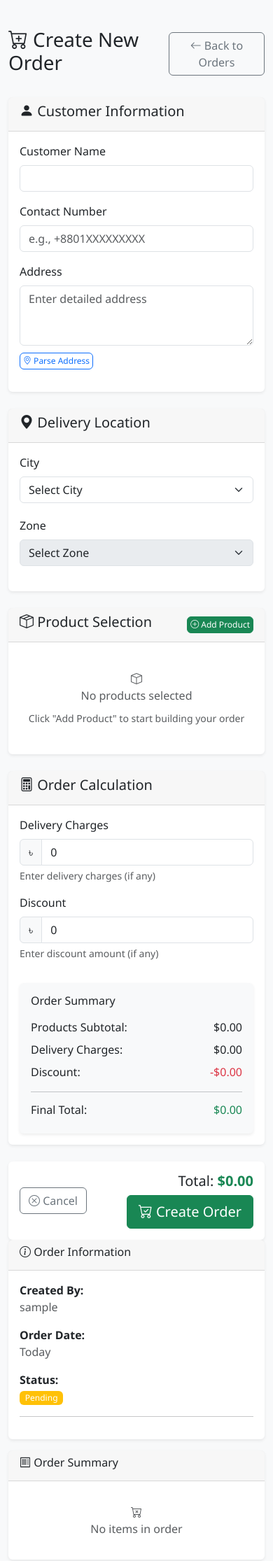
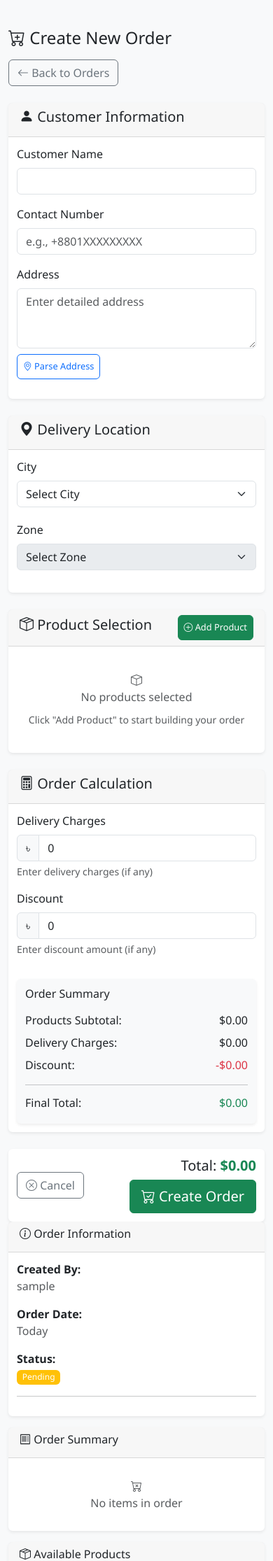
Before and after one commit to sameeul/mcrm, a Flask app: page /create_order in a window 390 px wide. Shown: the part 56-2287 px from the top of the page at 70% size. Run offline with Flask 3, Linux system fonts and the light colour scheme; the visitor is signed in with stand-in values (Sample User, id 1); data that the repository does not hold is empty; some libraries are stand-ins or nearby versions.

Commit message:
Improve Bootstrap responsive design across all pages
Add multi-tier breakpoints (col-6, col-sm-*, col-lg-*) to grids that
only used col-md-*, hide non-essential table columns on small screens,
and add a .page-header helper for graceful title+button wrapping on
mobile viewports.

Co-Authored-By: Claude Opus 4.6 <noreply@anthropic.com>

```diff
--- a/static/css/style.css
+++ b/static/css/style.css
@@ -192,19 +192,32 @@ footer {
     box-shadow: 0 0.5rem 1rem rgba(0, 0, 0, 0.15) !important;
 }
 
+/* Page header helper */
+.page-header {
+    flex-wrap: wrap;
+    gap: 0.5rem;
+}
+
 /* Responsive adjustments */
-@media (max-width: 768px) {
-    .table-responsive {
-        font-size: 0.875rem;
+@media (max-width: 575.98px) {
+    h1 {
+        font-size: 1.5rem;
     }
 
-    .btn-group-sm > .btn, .btn-sm {
-        padding: 0.125rem 0.25rem;
-        font-size: 0.75rem;
+    .btn-sm, .btn-group-sm > .btn {
+        min-height: 36px;
+        padding: 0.25rem 0.5rem;
+        font-size: 0.8rem;
     }
 
     .card-body {
-        padding: 1rem;
+        padding: 0.75rem;
+    }
+}
+
+@media (max-width: 767.98px) {
+    .table-responsive {
+        font-size: 0.875rem;
     }
 
     .navbar-nav .nav-link {
--- a/templates/create_order.html
+++ b/templates/create_order.html
@@ -3,7 +3,7 @@
 {% block title %}Create Order - Secure Order Management{% endblock %}
 
 {% block content %}
-<div class="d-flex justify-content-between align-items-center mb-4">
+<div class="d-flex justify-content-between align-items-center mb-4 page-header">
     <h1><i class="bi bi-cart-plus"></i> Create New Order</h1>
     <a href="{{ url_for('main.orders') }}" class="btn btn-outline-secondary">
         <i class="bi bi-arrow-left"></i> Back to Orders
@@ -11,7 +11,7 @@
 </div>
 
 <div class="row">
-    <div class="col-md-8">
+    <div class="col-lg-8">
         <form method="POST" class="needs-validation" novalidate id="orderForm">
             {{ form.hidden_tag() }}
             {{ form.products_data() }}
@@ -23,7 +23,7 @@
                 </div>
                 <div class="card-body">
                     <div class="row">
-                        <div class="col-md-6 mb-3">
+                        <div class="col-sm-6 mb-3">
                             {{ form.customer_name.label(class="form-label") }}
                             {{ form.customer_name(class="form-control" + (" is-invalid" if form.customer_name.errors else "")) }}
                             {% if form.customer_name.errors %}
@@ -35,7 +35,7 @@
                             {% endif %}
                         </div>
 
-                        <div class="col-md-6 mb-3">
+                        <div class="col-sm-6 mb-3">
                             {{ form.customer_phone.label(class="form-label") }}
                             {{ form.customer_phone(class="form-control" + (" is-invalid" if form.customer_phone.errors else ""), placeholder="e.g., +8801XXXXXXXXX") }}
                             {% if form.customer_phone.errors %}
@@ -78,7 +78,7 @@
                 </div>
                 <div class="card-body">
                     <div class="row">
-                        <div class="col-md-4 mb-3">
+                        <div class="col-sm-6 col-md-4 mb-3">
                             {{ form.city_id.label(class="form-label") }}
                             {{ form.city_id(class="form-select" + (" is-invalid" if form.city_id.errors else ""), id="city_id") }}
                             {% if form.city_id.errors %}
@@ -95,7 +95,7 @@
                             </div>
                         </div>
 
-                        <div class="col-md-4 mb-3">
+                        <div class="col-sm-6 col-md-4 mb-3">
                             {{ form.zone_id.label(class="form-label") }}
                             {{ form.zone_id(class="form-select" + (" is-invalid" if form.zone_id.errors else ""), id="zone_id", disabled=true) }}
                             {% if form.zone_id.errors %}
@@ -152,24 +152,24 @@
                     <div id="productRowTemplate" class="d-none">
                         <div class="product-row border rounded p-3 mb-3">
                             <div class="row align-items-center">
-                                <div class="col-md-6">
+                                <div class="col-12 col-sm-6">
                                     <label class="form-label">Product</label>
                                     <select class="form-select product-select" required>
                                         <option value="">Select a product...</option>
                                     </select>
                                     <div class="invalid-feedback">Please select a product</div>
                                 </div>
-                                <div class="col-md-3">
+                                <div class="col-6 col-sm-3">
                                     <label class="form-label">Quantity</label>
                                     <input type="number" class="form-control quantity-input" min="1" value="1" required>
                                     <div class="invalid-feedback">Please enter a valid quantity</div>
                                     <small class="form-text text-muted stock-info"></small>
                                 </div>
-                                <div class="col-md-2">
+                                <div class="col-4 col-sm-2">
                                     <label class="form-label">Subtotal</label>
                                     <div class="form-control-plaintext fw-bold subtotal">$0.00</div>
                                 </div>
-                                <div class="col-md-1">
+                                <div class="col-2 col-sm-1">
                                     <label class="form-label">&nbsp;</label>
                                     <button type="button" class="btn btn-outline-danger btn-sm d-block remove-product-btn">
                                         <i class="bi bi-trash"></i>
@@ -188,7 +188,7 @@
                 </div>
                 <div class="card-body">
                     <div class="row">
-                        <div class="col-md-6 mb-3">
+                        <div class="col-sm-6 mb-3">
                             {{ form.delivery_charge.label(class="form-label") }}
                             <div class="input-group">
                                 <span class="input-group-text">{{ CURRENCY_SYMBOL }}</span>
@@ -204,7 +204,7 @@
                             <div class="form-text">Enter delivery charges (if any)</div>
                         </div>
 
-                        <div class="col-md-6 mb-3">
+                        <div class="col-sm-6 mb-3">
                             {{ form.discount.label(class="form-label") }}
                             <div class="input-group">
                                 <span class="input-group-text">{{ CURRENCY_SYMBOL }}</span>
@@ -271,7 +271,7 @@
     </div>
 
     <!-- Order Information Sidebar -->
-    <div class="col-md-4">
+    <div class="col-lg-4">
         <div class="card">
             <div class="card-header">
                 <h6><i class="bi bi-info-circle"></i> Order Information</h6>
@@ -372,19 +372,19 @@
             <div class="card-body">
                 <h6><i class="bi bi-question-circle"></i> Need Help?</h6>
                 <div class="row">
-                    <div class="col-md-3">
+                    <div class="col-6 col-md-3">
                         <strong>Customer Info:</strong><br>
                         <small class="text-muted">Enter complete customer details for delivery</small>
                     </div>
-                    <div class="col-md-3">
+                    <div class="col-6 col-md-3">
                         <strong>Location Selection:</strong><br>
                         <small class="text-muted">Use cascading dropdowns for precise addressing</small>
                     </div>
-                    <div class="col-md-3">
+                    <div class="col-6 col-md-3">
                         <strong>Product Selection:</strong><br>
                         <small class="text-muted">Add multiple products to create comprehensive orders</small>
                     </div>
-                    <div class="col-md-3">
+                    <div class="col-6 col-md-3">
                         <strong>Order Processing:</strong><br>
                         <small class="text-muted">Orders are processed immediately upon creation</small>
                     </div>
--- a/templates/reports.html
+++ b/templates/reports.html
@@ -8,7 +8,7 @@
 </div>
 
 <div class="row">
-    <div class="col-md-4 mb-3">
+    <div class="col-sm-6 col-md-4 mb-3">
         <a href="{{ url_for('main.report_sales') }}" class="text-decoration-none">
             <div class="card h-100 border-primary">
                 <div class="card-body text-center py-5">
```
Also changed, not shown: templates/dashboard.html (+11 -11 lines), templates/inventory.html (+11 -11 lines), templates/manage_users.html (+6 -6 lines), templates/order_details.html (+8 -8 lines), templates/orders.html (+11 -11 lines), templates/report_results.html (+7 -7 lines), templates/report_sales.html (+4 -4 lines).
